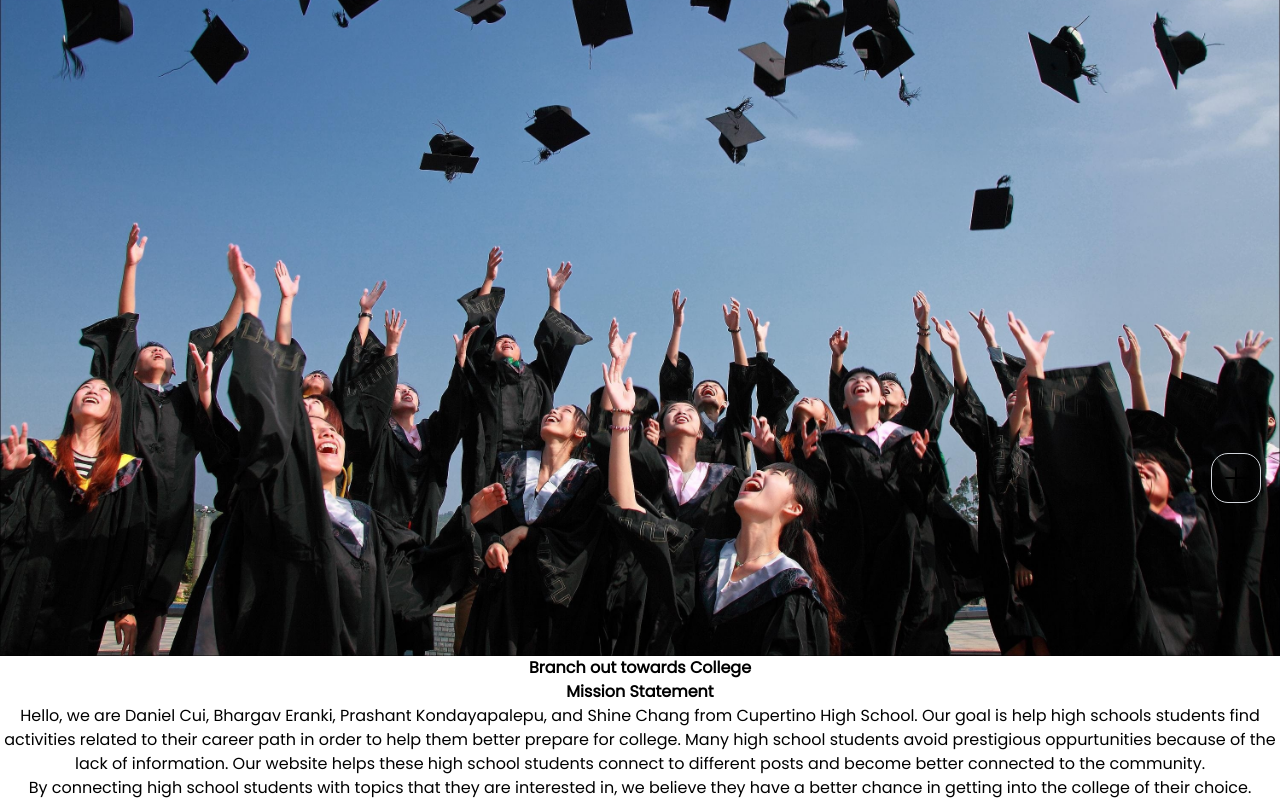
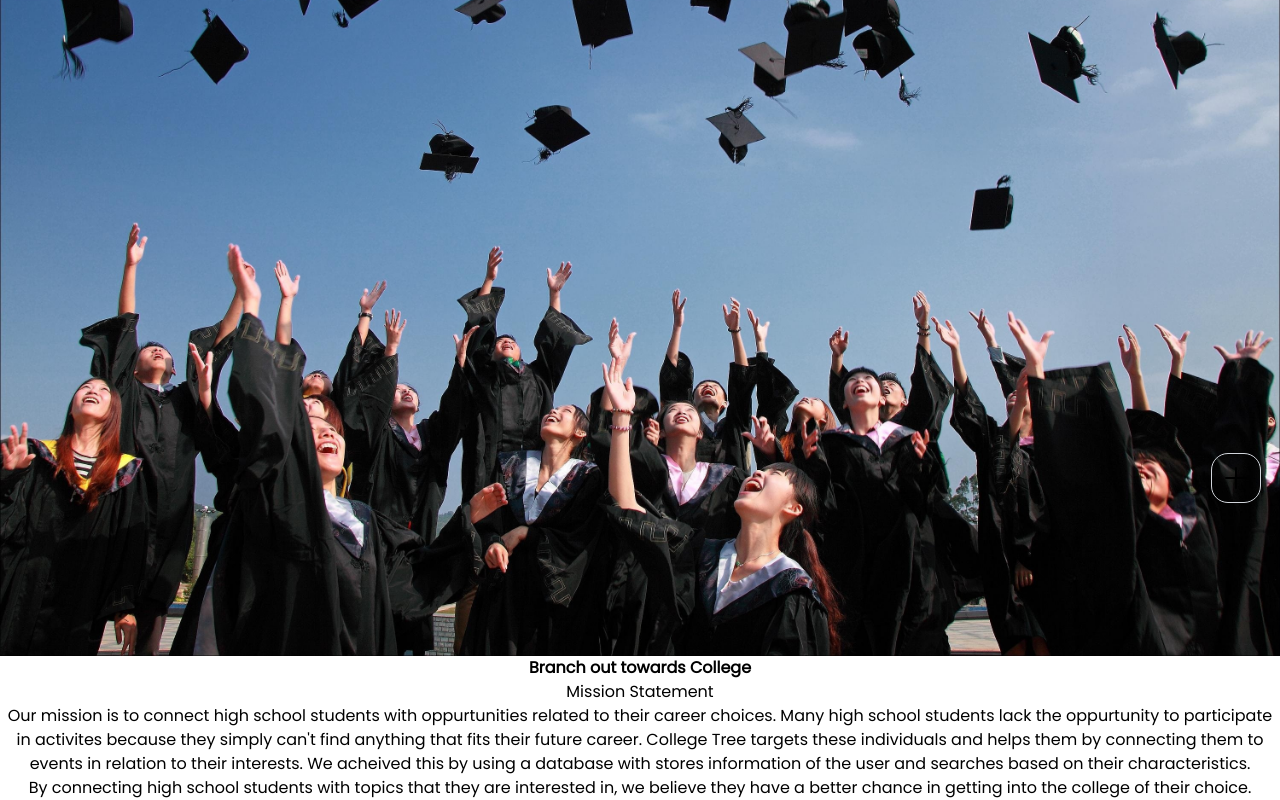
Before and after one commit to solunian/college-tree, a SvelteKit app: page / in a window 1280 px wide. Shown: the part 278-1078 px from the top of the page. Built offline with nearby package versions, Linux system fonts and the light colour scheme.

Commit message:
Made changes to the about section.

```diff
--- a/src/routes/+page.svelte
+++ b/src/routes/+page.svelte
@@ -18,7 +18,7 @@
     <!-- svelte-ignore missing-declaration -->
     <img alt="The project logo" src={Graduation} class="w-full" />
     <h1><b>Branch out towards College </b></h1>
-    <h5><b>Mission Statement<b/></h5>
-    <p>Hello, we are Daniel Cui, Bhargav Eranki, Prashant Kondayapalepu, and Shine Chang from Cupertino High School. Our goal is help high schools students find activities related to their career path in order to help them better prepare for college. Many high school students avoid prestigious oppurtunities because of the lack of information. Our website helps these high school students connect to different posts and become better connected to the community. </p>
+    <h5>Mission Statement</h5>
+    <p>Our mission is to connect high school students with oppurtunities related to their career choices. Many high school students lack the oppurtunity to participate in activites because they simply can't find anything that fits their future career. College Tree targets these individuals and helps them by connecting them to events in relation to their interests. We acheived this by using a database with stores information of the user and searches based on their characteristics.    </p>
     <p>By connecting high school students with topics that they are interested in, we believe they have a better chance in getting into the college of their choice. </p>
 </div>
--- a/src/routes/about/+page.svelte
+++ b/src/routes/about/+page.svelte
@@ -10,9 +10,9 @@
 
     <!-- svelte-ignore missing-declaration -->
     <img alt="The project logo" src={duck} />
-    <h1>Our Goal</h1>
+    <h1>How we achieved this</h1>
     <p>Hello, we are Daniel Cui, Bhargav Eranki, Prashant Kondayapalepu, and Shine Chang from Cupertino High School. Our goal is help high schools students find activities related to their career path in order to help them better prepare for college. Many high school students avoid prestigious oppurtunities because of the lack of information. Our website helps these high school students connect to different posts and become better connected to the community. </p>
-    <p>By connecting high school students with topics that they are interested in, we believe they have a better chance in getting into the college of their choice. </p>
+    <p>This project was made using firebase to store the data of the individuals , tailwindcss, express, and svelte/html for the front end </p>
 </div>
 
 
```
